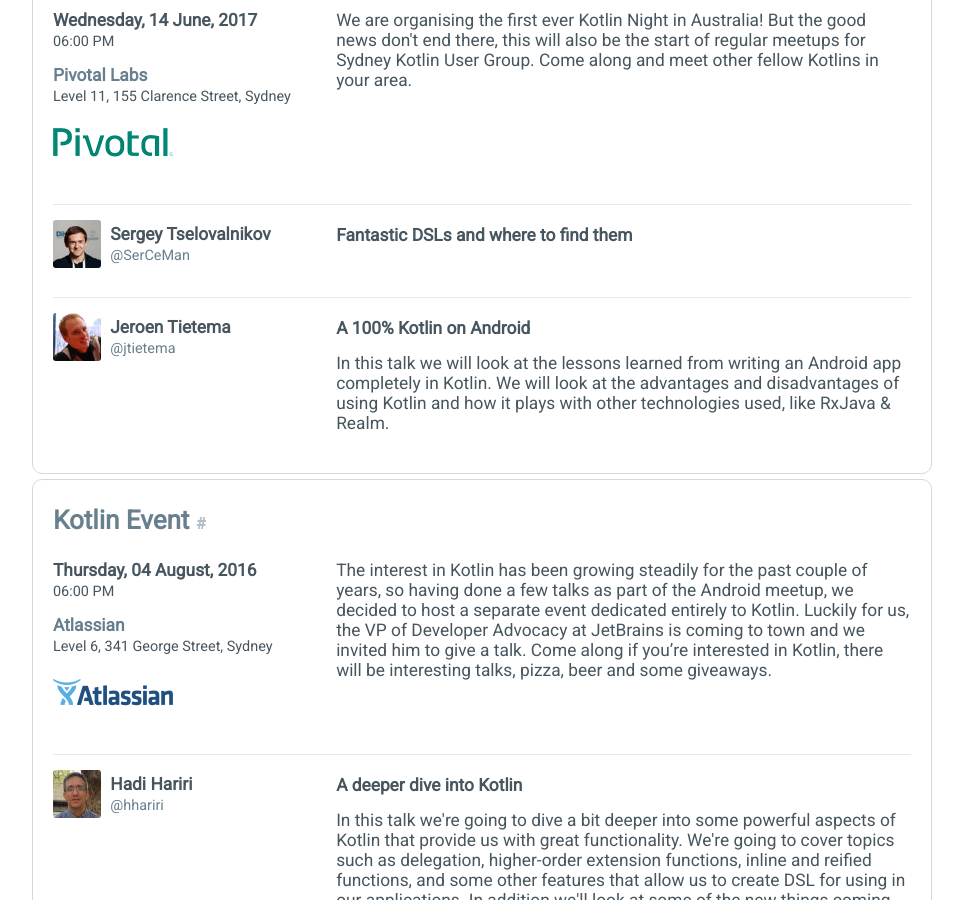
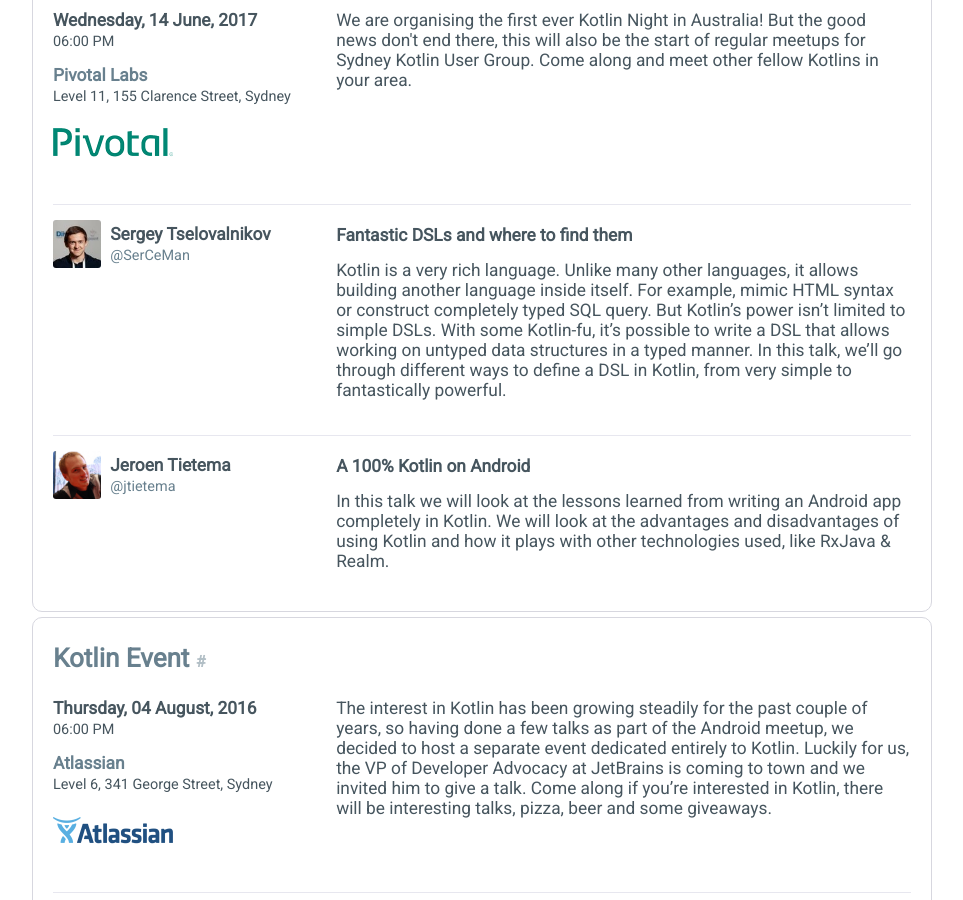
Before and after one commit to garethsime/sydkotlin.github.io, a Jekyll site: the page built from index.html, in a window 1280 px wide and 900 px high, scrolled down 554 px. Shown: the whole window, without its empty margins (158-1121 px from the left). Built offline with Jekyll 4.4.1, drawn with Linux system fonts in a browser that asks for light colours; nearby versions of some CDN libraries.

Commit message:
Update Kotlin Night talks

```diff
--- a/_data/events.yml
+++ b/_data/events.yml
@@ -81,6 +81,13 @@
         image: profiles/SerCeMan.jpg
 
       title: "Fantastic DSLs and where to find them"
+      description: >
+        Kotlin is a very rich language. Unlike many other languages, it allows building another
+        language inside itself. For example, mimic HTML syntax or construct completely typed SQL
+        query. But Kotlin’s power isn’t limited to simple DSLs. With some Kotlin-fu, it’s
+        possible to write a DSL that allows working on untyped data structures in a typed manner.
+        In this talk, we’ll go through different ways to define a DSL in Kotlin, from very simple
+        to fantastically powerful.
 
     - speaker:
         name: Jeroen Tietema
```
